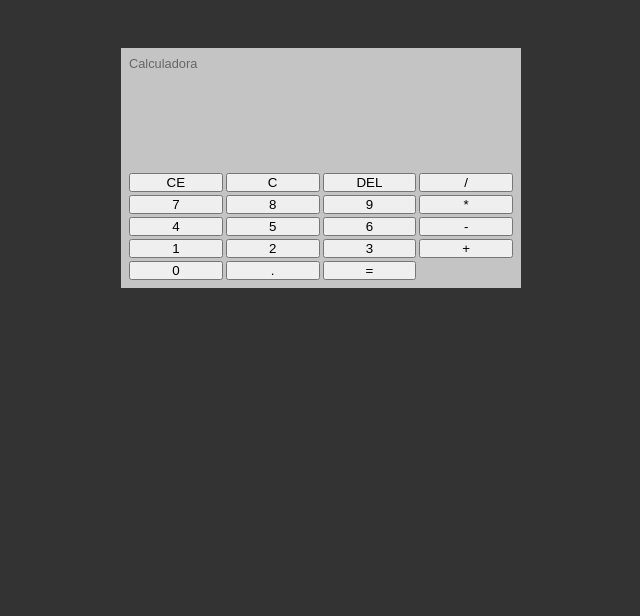
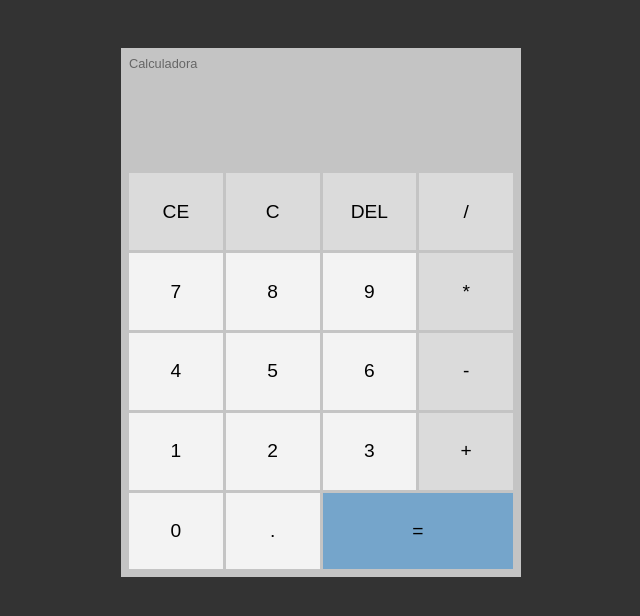
Before and after one commit to Douglasso10/Calculadora, a plain HTML site: page index.html in a window 1280 px wide. Shown: the whole page, without its empty margins (319-959 px from the left). Drawn offline with Linux system fonts and the light colour scheme.

Commit message:
terminando o Css do projeto

```diff
--- a/style.css
+++ b/style.css
@@ -52,3 +52,30 @@ body{
     grid-template-columns: 1fr 1fr 1fr 1fr;
     gap: 3px;
 }
+
+#conteiner_botoes button{
+    border: 1px solid transparent;
+    border-radius: 0;
+    height: 4em;
+    font-size: 1.2em;
+    background-color: #dbdbdb;
+    cursor: pointer;
+}
+
+#conteiner_botoes .numero{
+    background-color: #f3f3f3;
+}
+
+#conteiner_botoes button:hover{
+    background-color: #bababa;
+    border-color: #999;
+}
+
+#conteiner_botoes #igual_btn{
+    grid-column: span 2;
+    background-color: #75a5cb;
+}
+
+#conteiner_botoes #igual_btn:hover{
+    background-color: #3a91d8;
+}
```
